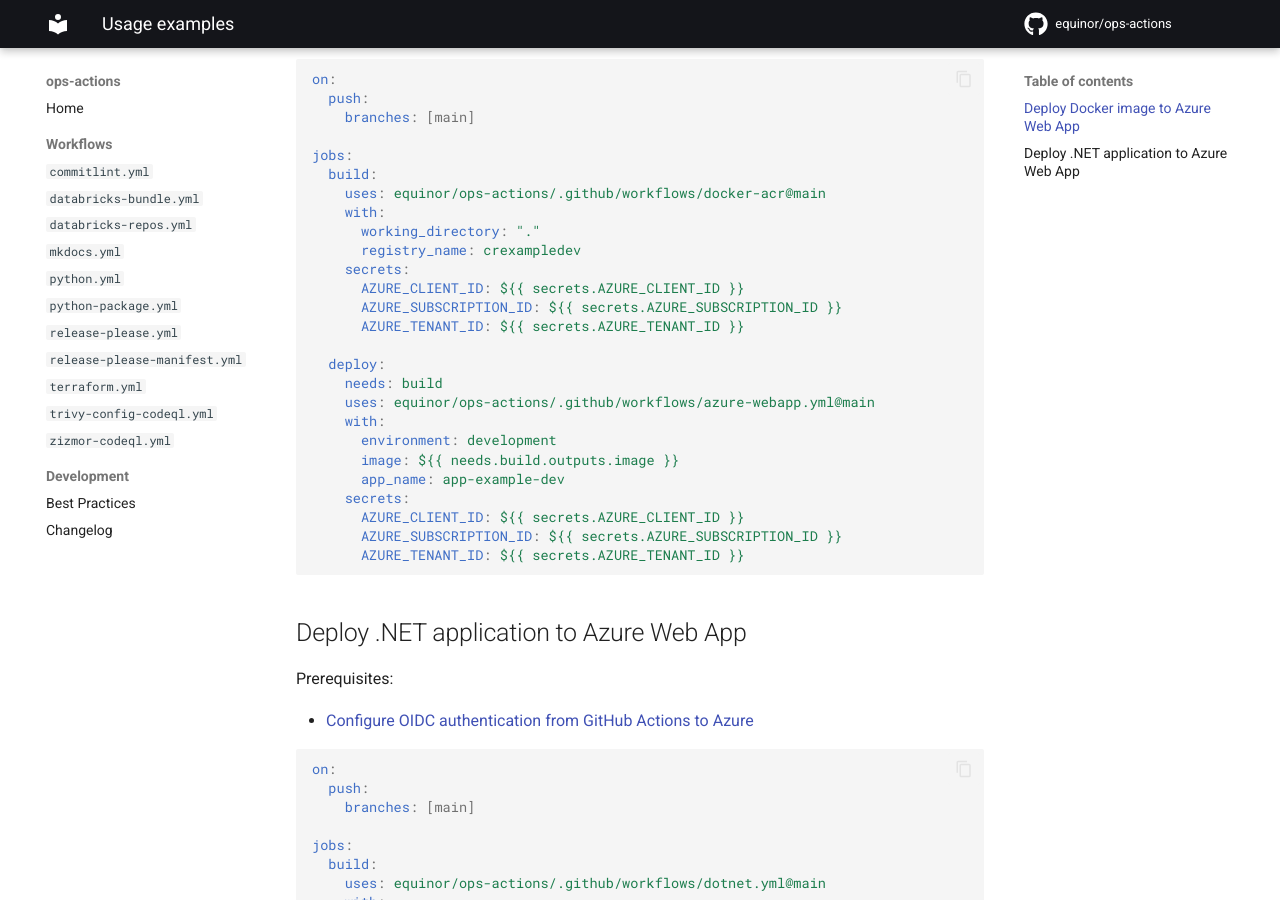
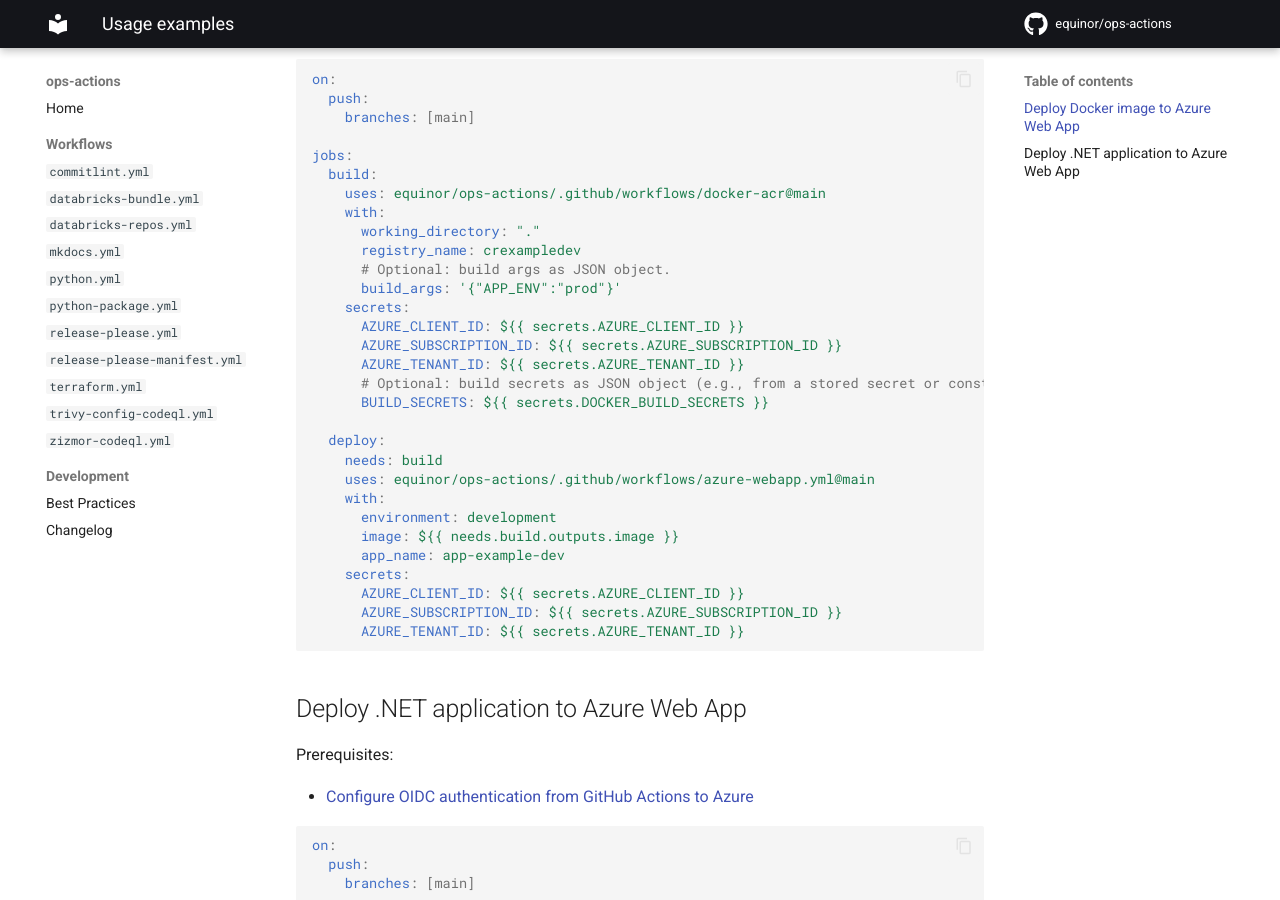
Before and after one commit to equinor/ops-actions, an MkDocs documentation site: the page built from docs/usage-examples.md, in a window 1280 px wide and 900 px high, scrolled down 320 px. Built offline with MkDocs 1.6.1 and Material for MkDocs 9.7.7, drawn with Linux system fonts in a browser that asks for light colours; comment, search, counter and statistics services are not loaded.

Commit message:
feat: add docker build secrets

```diff
--- a/docs/usage-examples.md
+++ b/docs/usage-examples.md
@@ -19,10 +19,14 @@
     with:
       working_directory: "."
       registry_name: crexampledev
+      # Optional: build args as JSON object.
+      build_args: '{"APP_ENV":"prod"}'
     secrets:
       AZURE_CLIENT_ID: ${{ secrets.AZURE_CLIENT_ID }}
       AZURE_SUBSCRIPTION_ID: ${{ secrets.AZURE_SUBSCRIPTION_ID }}
       AZURE_TENANT_ID: ${{ secrets.AZURE_TENANT_ID }}
+      # Optional: build secrets as JSON object (e.g., from a stored secret or constructed locally).
+      BUILD_SECRETS: ${{ secrets.DOCKER_BUILD_SECRETS }}
 
   deploy:
     needs: build
```
Also changed, not shown: 2 other files.
